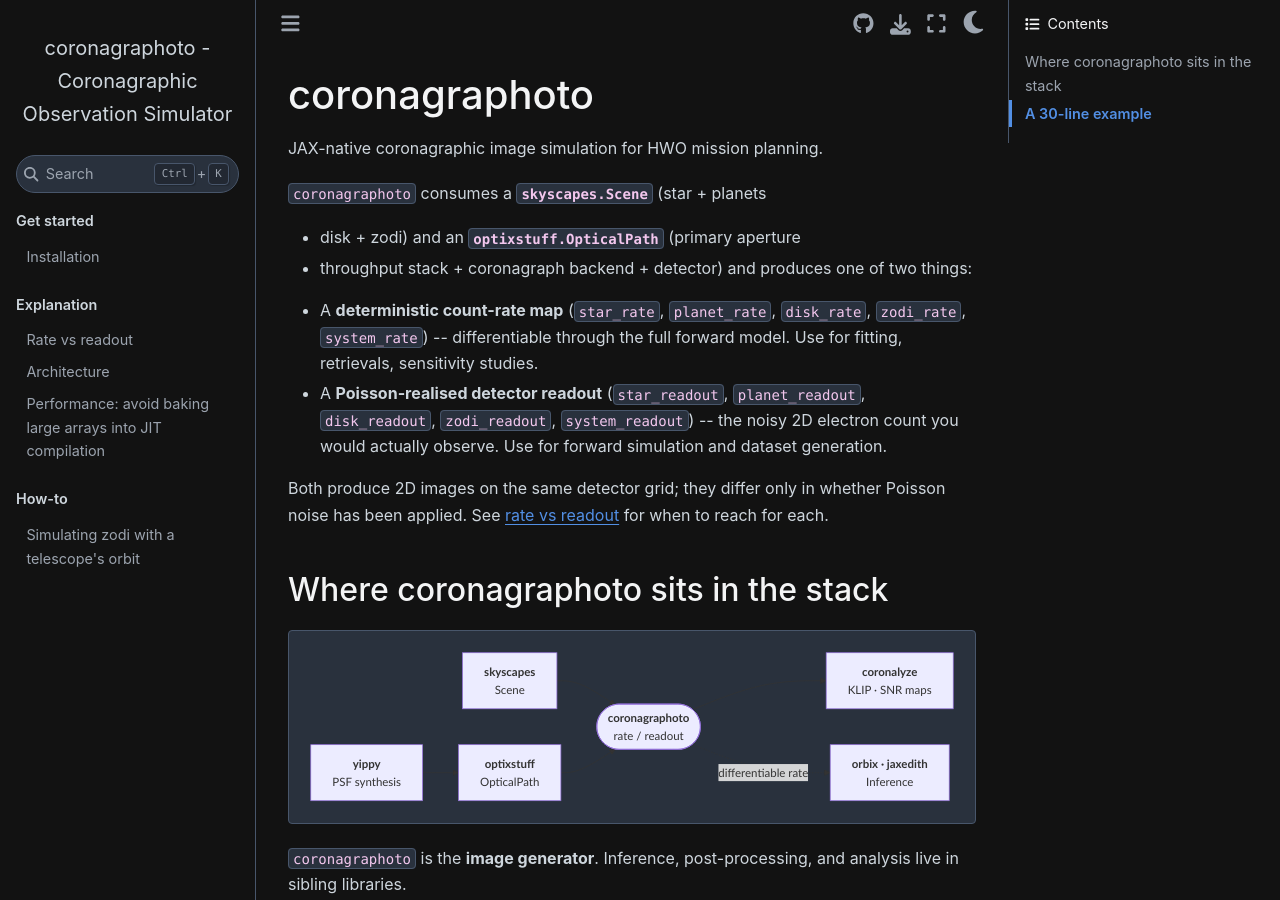
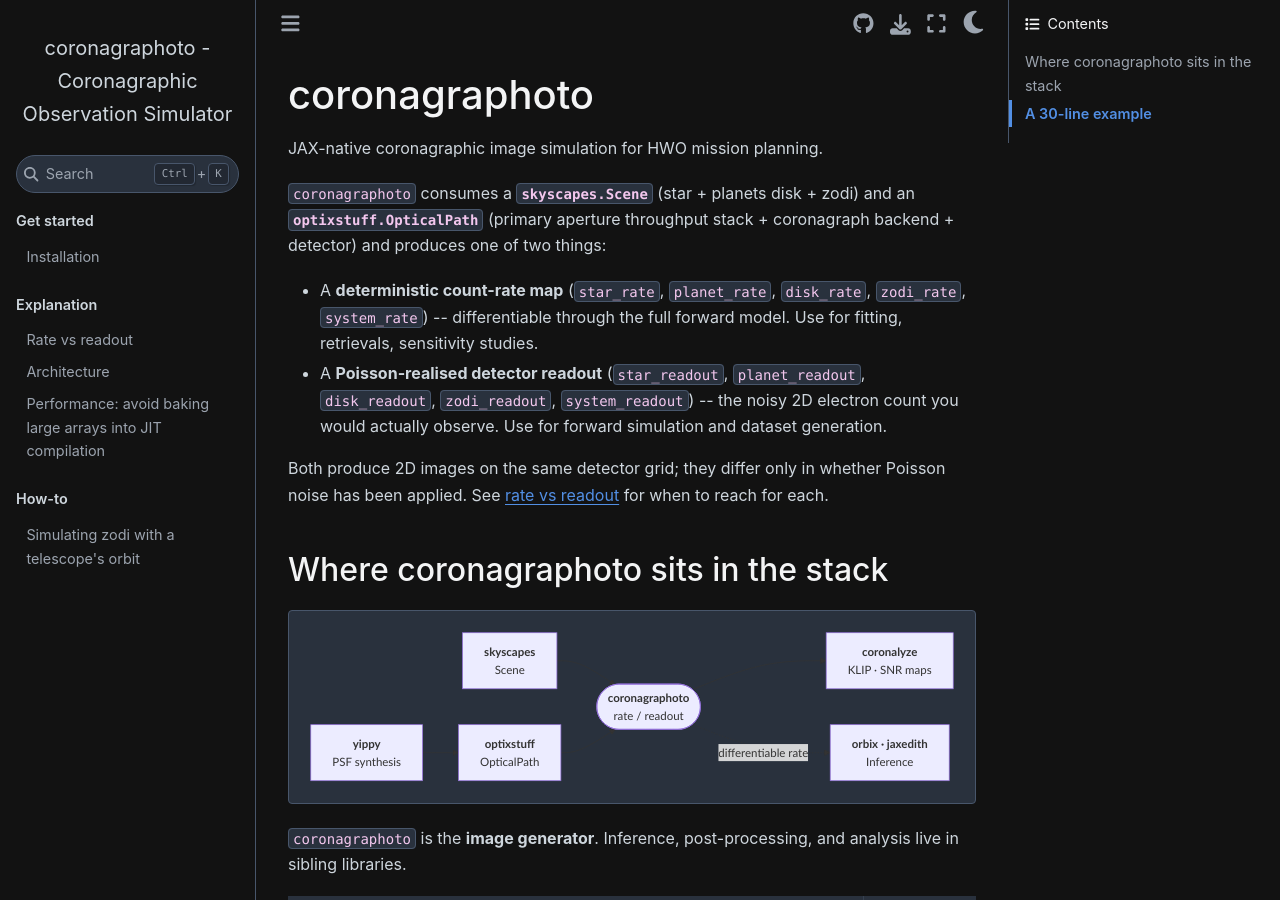
Before and after one commit to CoreySpohn/coronagraphoto, a Sphinx documentation site: the page built from docs/index.md, in a window 1280 px wide and 900 px high. Built offline with Sphinx 7.4.7 and the Sphinx Book theme 1.1.4, drawn with Linux system fonts in a browser that asks for light colours; pages that are not in the unit, such as notebooks, are missing from menus.

```diff
--- a/docs/index.md
+++ b/docs/index.md
@@ -2,10 +2,9 @@
 
 JAX-native coronagraphic image simulation for HWO mission planning.
 
-`coronagraphoto` consumes a {class}`skyscapes.Scene` (star + planets
-+ disk + zodi) and an {class}`optixstuff.OpticalPath` (primary aperture
-+ throughput stack + coronagraph backend + detector) and produces one
-of two things:
+`coronagraphoto` consumes a {class}`skyscapes.Scene` (star + planets disk + zodi)
+and an {class}`optixstuff.OpticalPath` (primary aperture throughput stack + coronagraph backend + detector)
+and produces one of two things:
 
 - A **deterministic count-rate map** (`star_rate`, `planet_rate`,
   `disk_rate`, `zodi_rate`, `system_rate`) -- differentiable through
```
